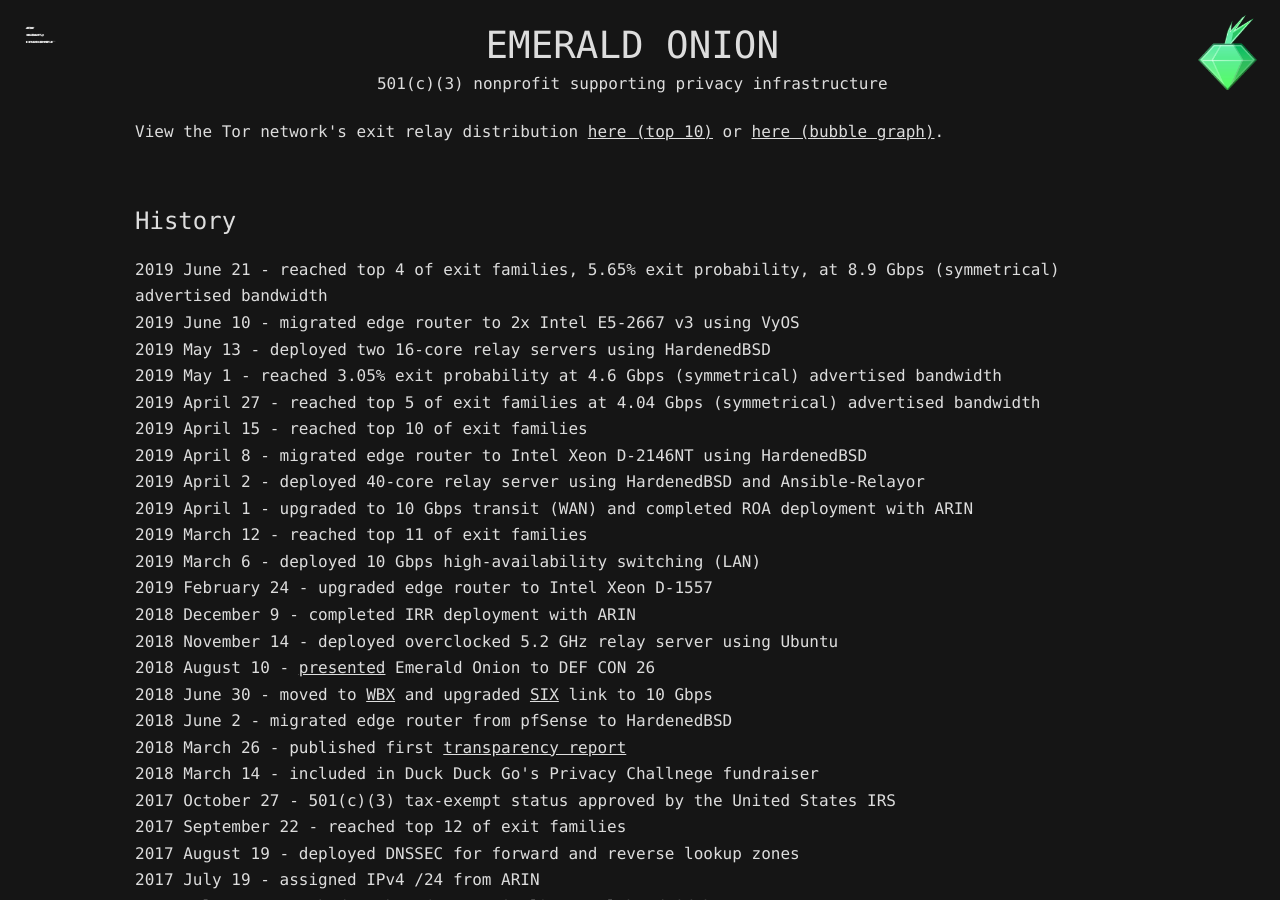
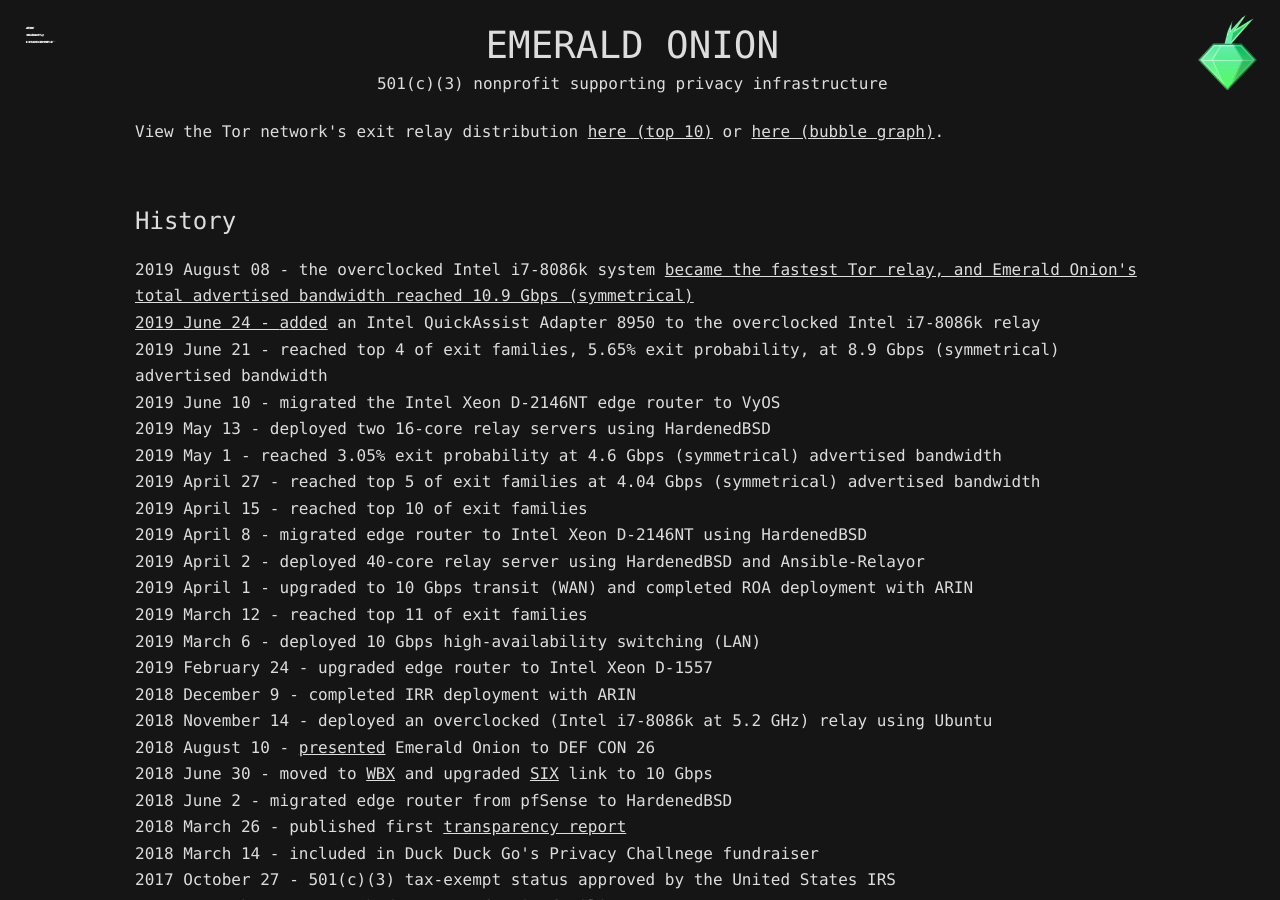
Before and after one commit to emeraldonion/emeraldonion.github.io, a Jekyll site: the page index.html, which Jekyll copies as it is, in a window 1280 px wide and 900 px high, scrolled down 339 px. Built offline with Jekyll 4.4.1, drawn with Linux system fonts in a browser that asks for light colours.

Commit message:
late june through early august updates

```diff
--- a/index.html
+++ b/index.html
@@ -35,8 +35,10 @@
 	    <p>View the status of Emerald Onion's Tor routers on Tor Project's <a href="https://metrics.torproject.org/rs.html#search/as:396507" target="_blank">Relay Search</a>.</p>
 	    <p>View the Tor network's exit relay distribution <a href="https://metrics.torproject.org/rs.html#aggregate/as/flag:exit" target="_blank">here (top 10)</a> or <a href="https://metrics.torproject.org/bubbles.html#network-family-exits-only" target="_blank">here (bubble graph)</a>.</p>
 	<h1>History</h1>
-	<p>2019 June 21 - reached top 4 of exit families, 5.65% exit probability, at 8.9 Gbps (symmetrical) advertised bandwidth
-	<br />2019 June 10 - migrated edge router to 2x Intel E5-2667 v3 using VyOS
+	<p>2019 August 08 - the overclocked Intel i7-8086k system <a href="https://twitter.com/EmeraldOnion/status/1159629121158148102" target="_blank"> became the fastest Tor relay, and Emerald Onion's total advertised bandwidth reached 10.9 Gbps (symmetrical)
+	<br />2019 June 24 - <a href="https://twitter.com/EmeraldOnion/status/1143407128859668480" target="_blank">added</a> an Intel QuickAssist Adapter 8950 to the overclocked Intel i7-8086k relay
+	<br />2019 June 21 - reached top 4 of exit families, 5.65% exit probability, at 8.9 Gbps (symmetrical) advertised bandwidth
+	<br />2019 June 10 - migrated the Intel Xeon D-2146NT edge router to VyOS
 	<br />2019 May 13 - deployed two 16-core relay servers using HardenedBSD
 	<br />2019 May 1 - reached 3.05% exit probability at 4.6 Gbps (symmetrical) advertised bandwidth
 	<br />2019 April 27 - reached top 5 of exit families at 4.04 Gbps (symmetrical) advertised bandwidth
@@ -48,7 +50,7 @@
 	<br />2019 March 6 - deployed 10 Gbps high-availability switching (LAN)
 	<br />2019 February 24 - upgraded edge router to Intel Xeon D-1557
 	<br />2018 December 9 - completed IRR deployment with ARIN
-	<br />2018 November 14 - deployed overclocked 5.2 GHz relay server using Ubuntu
+	<br />2018 November 14 - deployed an overclocked (Intel i7-8086k at 5.2 GHz) relay using Ubuntu
 	<br />2018 August 10 - <a href="https://www.youtube.com/watch?v=cs6a1i4Owic" target="_blank">presented</a> Emerald Onion to DEF CON 26
 	<br />2018 June 30 - moved to <a href="https://www.westinbldg.com/" target="_blank">WBX</a> and upgraded <a href="https://www.seattleix.net/" target="_blank">SIX</a> link to 10 Gbps
 	<br />2018 June 2 - migrated edge router from pfSense to HardenedBSD
```
